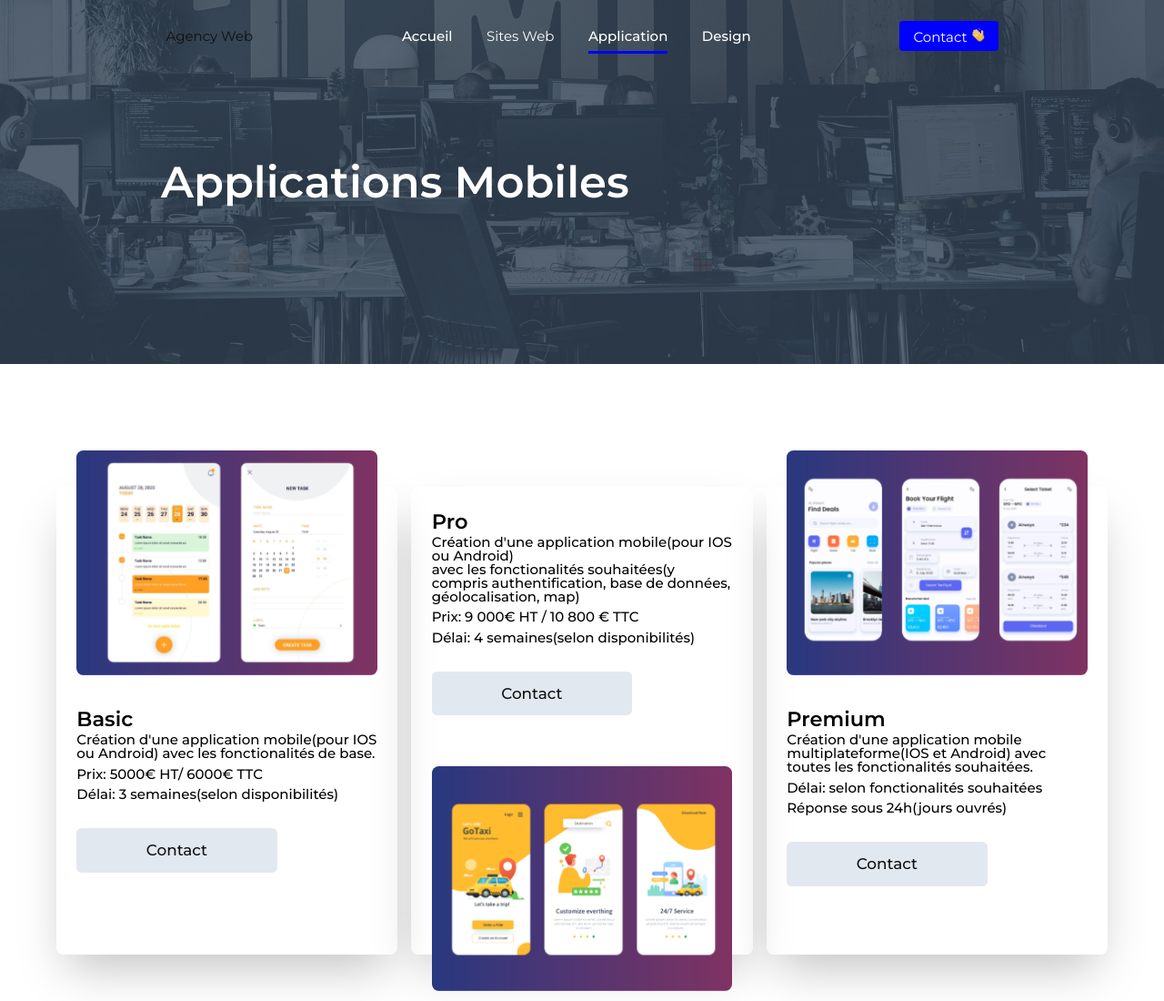
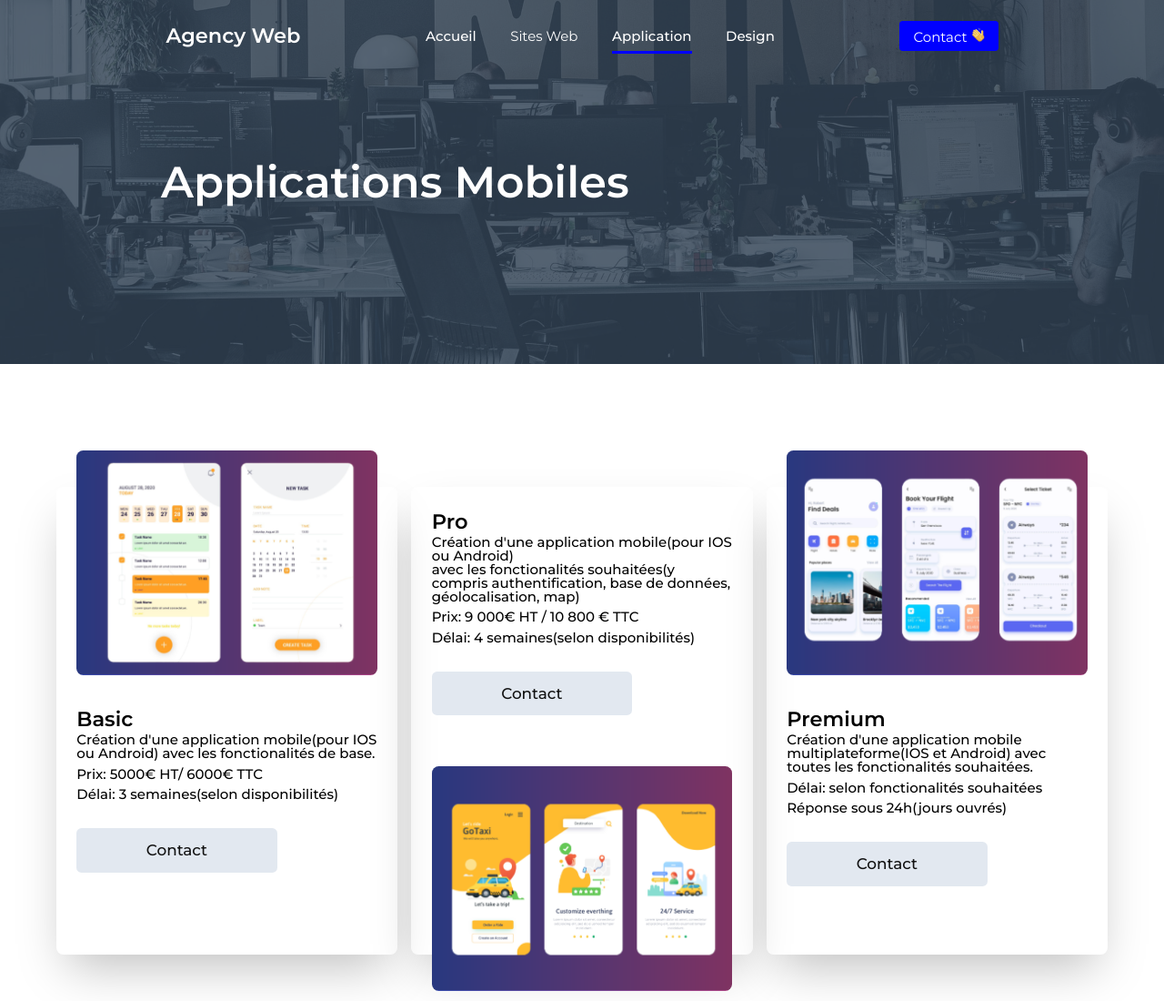
Before and after one commit to kouamegerard/agency-template-0001, a plain HTML site: page pages/app.html in a window 1280 px wide. Shown: the top 1100 px of the page at 91% size. Drawn offline with nearby package versions, Linux system fonts and the light colour scheme.

Commit message:
themeforest

```diff
--- a/pages/app.html
+++ b/pages/app.html
@@ -29,7 +29,7 @@
 
                 <div class="adksoft-header-logo">
                     <a href="./../index.html">
-                        Agency Web
+                        <span class="font-size-2xl white-color font-weight-semibold">Agency Web</span>
                         <!-- <img class="adksoft-logo width-32" src="./../assets/images/logo.png" alt="Logo de l'entreprise"> -->
                     </a>
                 </div>
@@ -55,7 +55,8 @@
         <div class="mobile-nav-logo flex justify-between align-items-center width-full">
             <a href="./../index.html">
                 <!-- <img class="adksoft-logo width-32" src="./../assets/images/logo.png" alt="Logo de l'entreprise"> -->
-                Agency Web
+                <span class="font-size-2xl font-weight-semibold">Agency Web</span>
+
             </a>
             <span id="mobile-hamburger" class="block">
                 <svg xmlns="http://www.w3.org/2000/svg" class="icon icon-tabler icon-tabler-menu-2" width="40" height="40" viewBox="0 0 24 24" stroke-width="1" stroke="currentColor" fill="none" stroke-linecap="round" stroke-linejoin="round">
```
Also changed, not shown: index.html (+2 -2 lines), pages/contact.html (+2 -2 lines), pages/design.html (+2 -2 lines), pages/site-web.html (+2 -2 lines).
